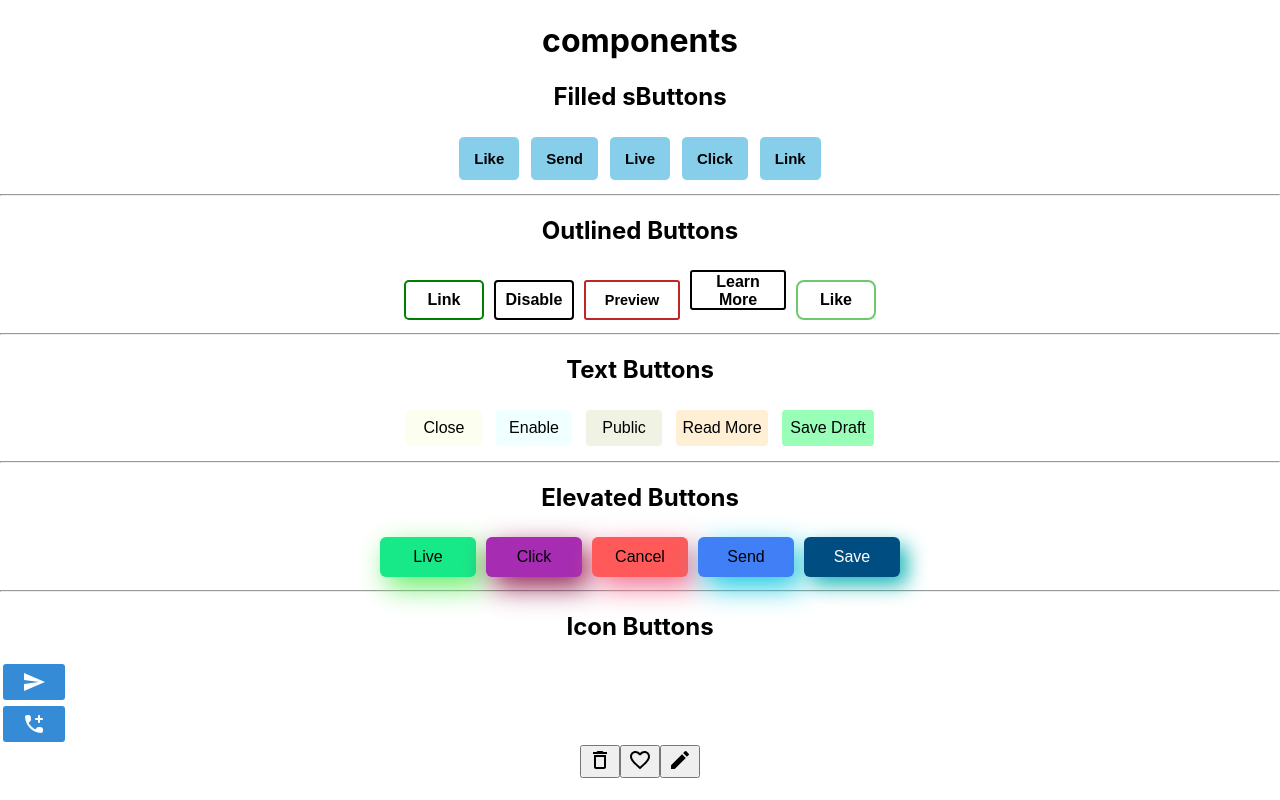
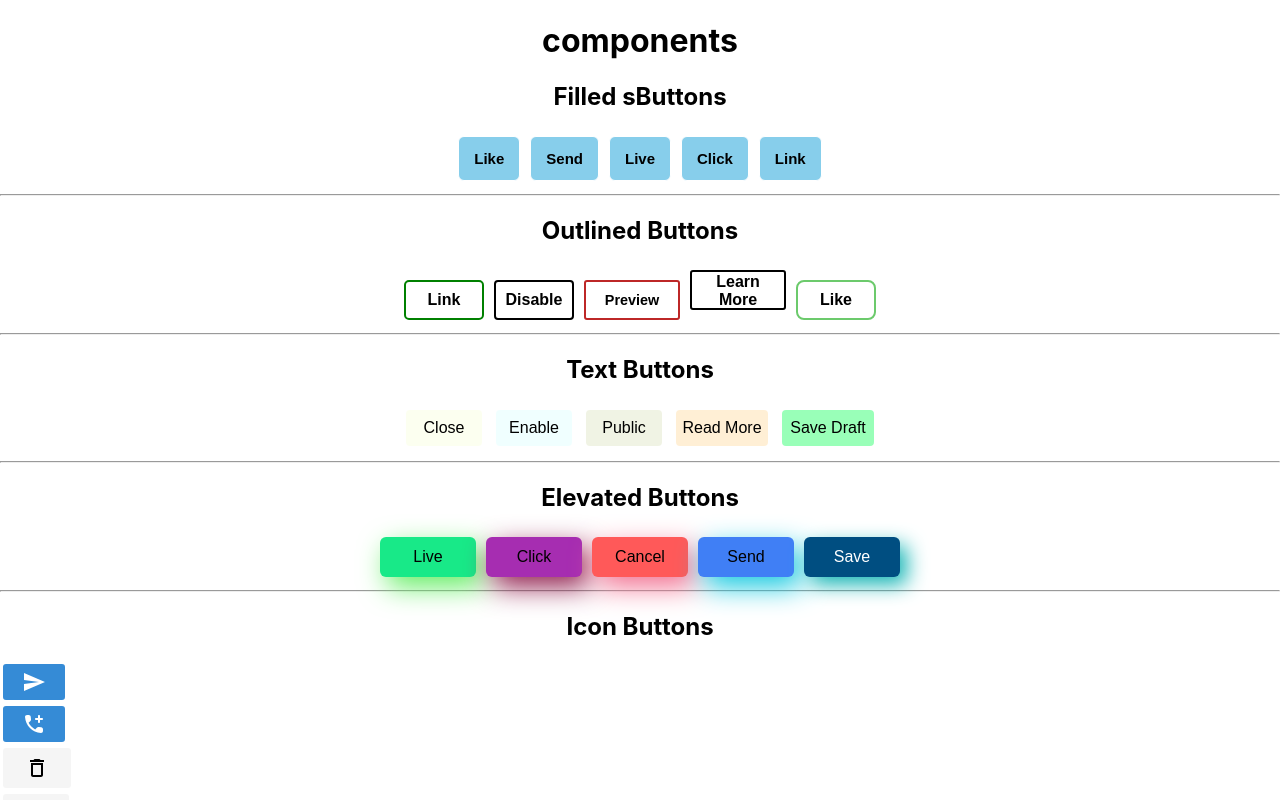
Before and after one commit to parvejg/component-library-321, a React (Create React App) app: page / in a window 1280 px wide. Shown: the top 800 px of the page. Built offline with nearby package versions, Linux system fonts and the light colour scheme.

Commit message:
save & favorite btn complete

```diff
--- a/src/components/button.css
+++ b/src/components/button.css
@@ -297,9 +297,44 @@ cursor: pointer;
 .addCall-IconBtn{
   color: white;
   font-weight: bold;
-  text-align: center;
 }
 .addCallBtn-wrapper:active{
   transform: translateY(2px);
   background-color: hsl(197, 87%, 42%);
 }
+.deleteBtn-wrapper{
+  display: flex;
+  justify-items: center;
+  align-items: center;
+  text-align: center;
+  padding: 8px 22px;
+  border-radius: 6px;
+  border: solid white;
+  background-color: whitesmoke;
+}
+.deleteBtn-Icon{
+  font-weight: bold;
+  font-size: 1rem;
+}
+.deleteBtn-wrapper:active{
+  transform: translateY(2px);
+  background-color: hwb(195 78% 19%);
+}
+.saveBtn-wrapper{
+  display: flex;
+  justify-items: center;
+  align-items: center;
+  text-align: center;
+  padding: 8px 21px;
+  border-radius: 6px;
+  border: solid white;
+  background-color: whitesmoke;
+}
+.saveBtn-Icon{
+  font-weight: bold;
+  font-size: larger;
+}
+.saveBtn-wrapper:active{
+  transform: translateY(2px);
+  background-color: hwb(195 78% 19%);
+}
```
